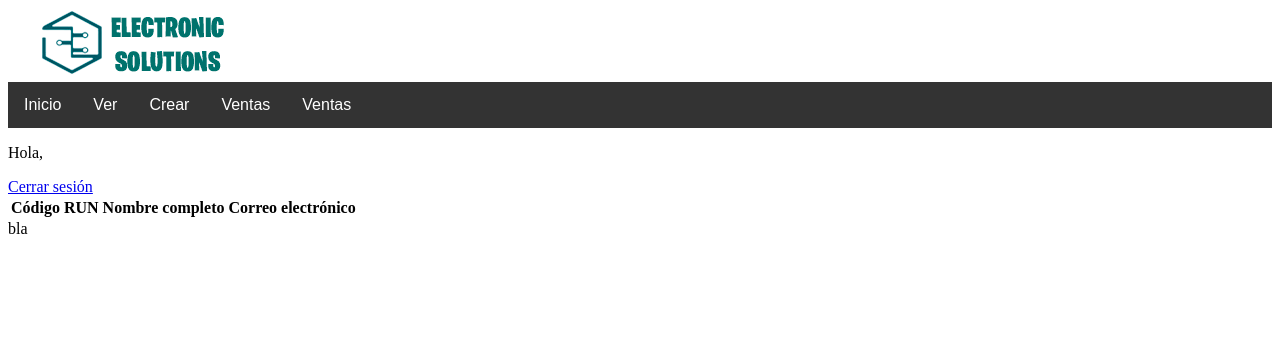
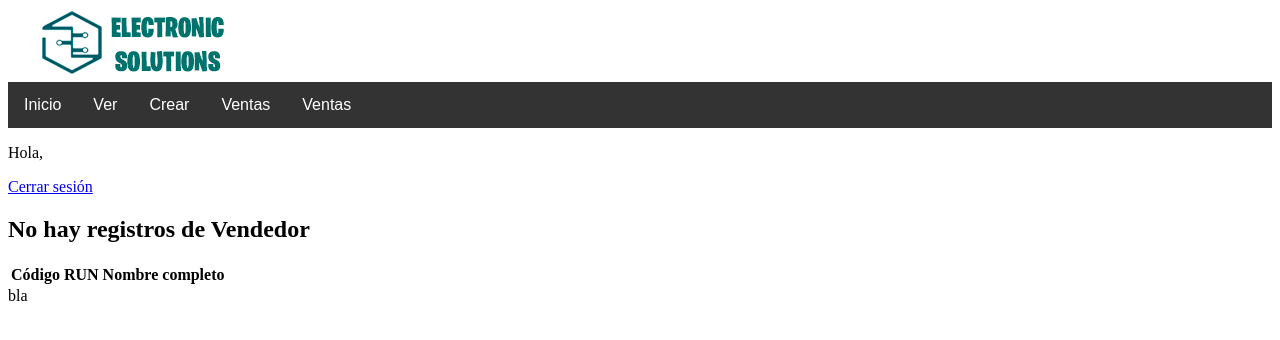
Before and after one commit to affeicer/EEmprendimiento, a Django app: page /gestion/vendedores in a window 1280 px wide. Shown: the top 340 px of the page. Run offline with Django 3.2, Linux system fonts and the light colour scheme; a user stored in the database is signed in; lists and menus that the app fills with data are empty.

Commit message:
refrs
fdsfsd

```diff
--- a/sistema/models.py
+++ b/sistema/models.py
@@ -11,6 +11,9 @@ class Tienda(models.Model):
 	telefono = models.IntegerField()
 	correo = models.EmailField()
 	Estado = models.CharField(max_length = 30)
+
+	def __str__(self):
+		return '{}'.format(self.nombre)
 
 
 class Vendedor(models.Model):
--- a/sistema/templates/gestion/gestionTiendas.html
+++ b/sistema/templates/gestion/gestionTiendas.html
@@ -6,7 +6,7 @@
 		<th>Nombre</th>
 		<th>Ubicación</th>
 	</tr>
-	{% for s in Tiendas %}
+	{% for s in Tienda %}
 	<tr>
 		<td>{{ s.codigo }}</td>
 		<td>{{ s.nombre }}</td>
--- a/sistema/templates/gestion/gestionVendedores.html
+++ b/sistema/templates/gestion/gestionVendedores.html
@@ -5,15 +5,21 @@
 		<th>Código</th>
 		<th>RUN</th>
 		<th>Nombre completo</th>
-		<th>Correo electrónico</th>
 	</tr>
-	{% for v in vendedores %}
-	<tr>
-		<td>{{ v.codigo }}</td>
-		<td>{{ v.run }}</td>
-		<td>{{ v.nombres }} {{ v.apPaterno }} {{ v.apMaterno }}</td>
-		<td>{{ v.correo }}</td>
-	</tr>
+	{% if object_list %}
+	{% for Vendedor in object_list %}
+
+
+			<tr>
+				<td>{{ Vendedor.usuario }}</td>
+				<td>{{ Vendedor.run }}</td>
+				<td>{{ Vendedor.nombres }} {{ Vendedor.apPaterno }} {{ Vendedor.apMaterno }}</td>
+			</tr>
+
 	{% endfor %}
+	{% else %}
+	<h1>No hay registros de Vendedor</h1>
+
+	{% endif %}
 </table>
 {% endblock %}
```
Also changed, not shown: db.sqlite3, sistema/migrations/0003_auto_20181206_0041.py (added).
